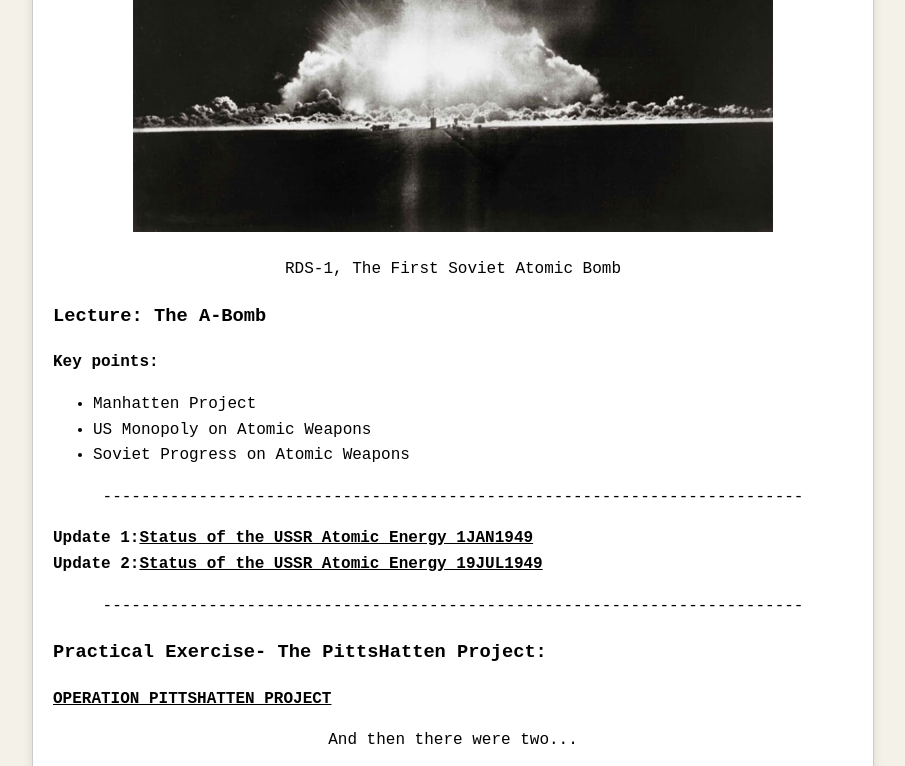
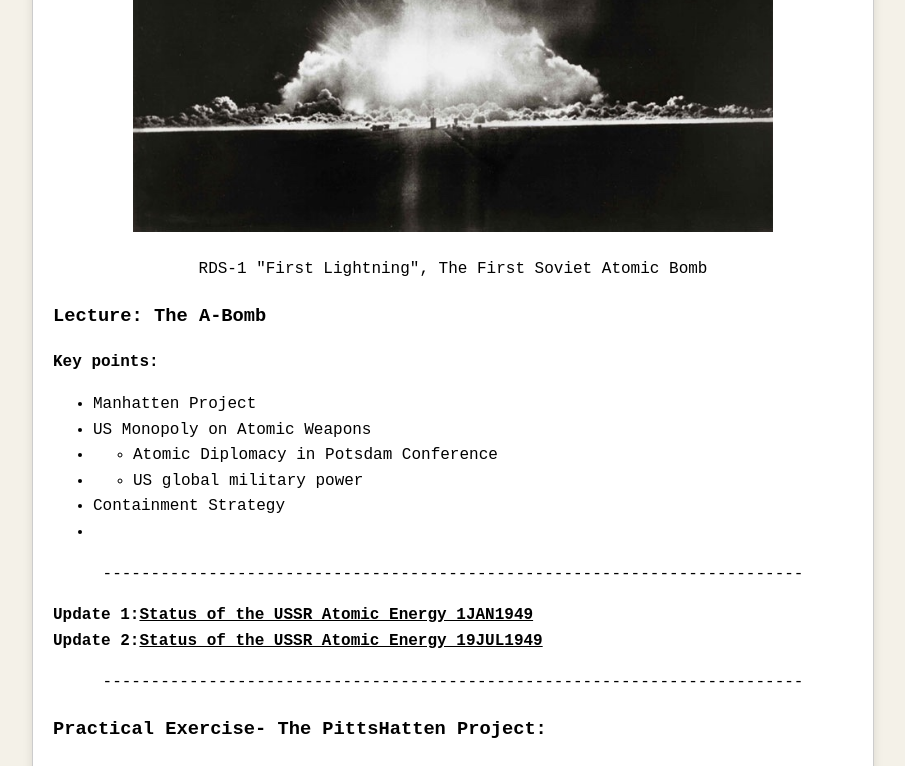
Before and after one commit to jboyce1/CodeWar, a Jekyll site: the page built from classes/ForeignFire.md, in a window 1280 px wide and 900 px high, scrolled down 533 px, cut to the strip 0-766 px from the top of the window. Shown: the whole strip, without its empty margins (187-1092 px from the left). Built offline with Jekyll 4.4.1, drawn with Linux system fonts in a browser that asks for light colours.

Commit message:
Update ForeignFire.md

```diff
--- a/classes/ForeignFire.md
+++ b/classes/ForeignFire.md
@@ -9,7 +9,7 @@ title: Enemies From Within
 
 <div style="text-align: center;">
   <img src="{{ 'classes/ForeignFire/joe-1-2.jpg' | relative_url }}" alt="RDS-1, The First Soviet Atomic Bomb" style="max-width: 80%; height: auto;">
-  <p>RDS-1, The First Soviet Atomic Bomb</p>
+  <p>RDS-1 "First Lightning", The First Soviet Atomic Bomb</p>
 </div>
 
 ### Lecture: The A-Bomb
@@ -17,7 +17,10 @@ title: Enemies From Within
 **Key points:**
 - Manhatten Project
 - US Monopoly on Atomic Weapons
-- Soviet Progress on Atomic Weapons
+- - Atomic Diplomacy in Potsdam Conference
+- - US global military power
+- Containment Strategy
+-
 <div style="text-align: center;">
   <p>-------------------------------------------------------------------------</p>
 </div>
```
